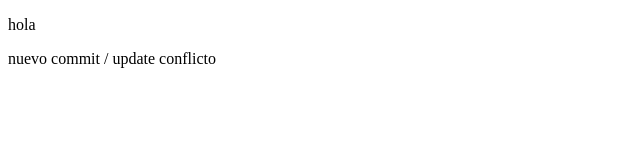
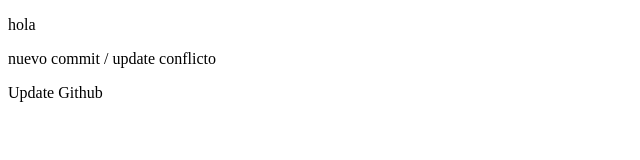
Before and after one commit to munozmaria/test-github, a plain HTML site: page index.html in a window 1280 px wide. Shown: the whole page, without its empty margins (0-640 px from the left). Drawn offline with Linux system fonts and the light colour scheme.

Commit message:
Update  github index.html

```diff
--- a/index.html
+++ b/index.html
@@ -8,6 +8,7 @@
 <body>
     <p>hola</p>
     <p>nuevo commit / update conflicto</p>
+    <p>Update Github</p>
 
 </body>
 </html>
```
